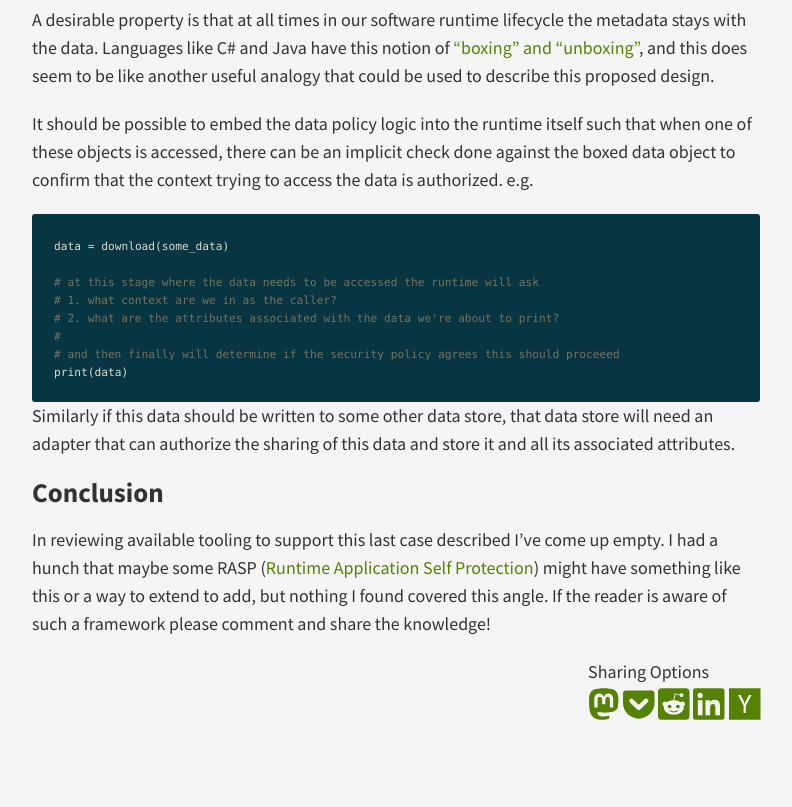
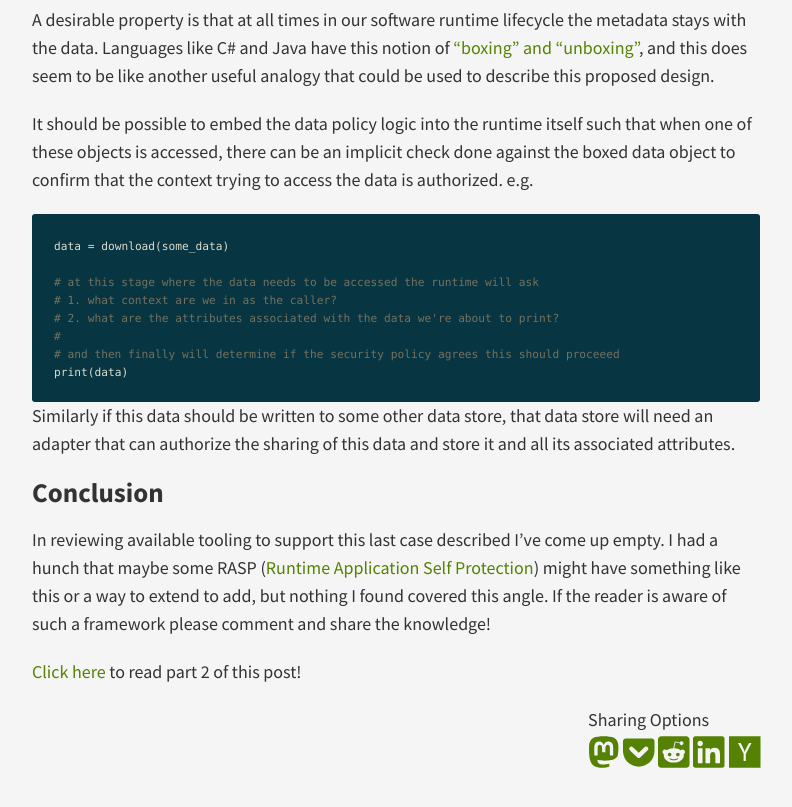
Before and after one commit to joekir/joekir.github.io, a Jekyll site: the page built from _posts/2022-05-14-protecting-data-in-a-runtime-environment.md, in a window 1280 px wide and 900 px high, scrolled down 3311 px. Shown: the top 807 px of the window, without its empty margins (244-1036 px from the left). Built offline with Jekyll 4.4.1, drawn with Linux system fonts in a browser that asks for light colours; comment, search, counter and statistics services are not loaded.

Commit message:
Update 2022-05-14-protecting-data-in-a-runtime-environment.md

```diff
--- a/_posts/2022-05-14-protecting-data-in-a-runtime-environment.md
+++ b/_posts/2022-05-14-protecting-data-in-a-runtime-environment.md
@@ -117,3 +117,5 @@ Similarly if this data should be written to some other data store, that data sto
 In reviewing available tooling to support this last case described I've come up empty.
 I had a hunch that maybe some RASP ([Runtime Application Self Protection](https://en.wikipedia.org/wiki/Runtime_application_self-protection)) might have something like this or a way to extend to add, but nothing I found covered this angle.
 If the reader is aware of such a framework please comment and share the knowledge!
+
+[Click here](/2022/05/24/part-2-protecting-data-in-a-runtime-environment/) to read part 2 of this post!
```
